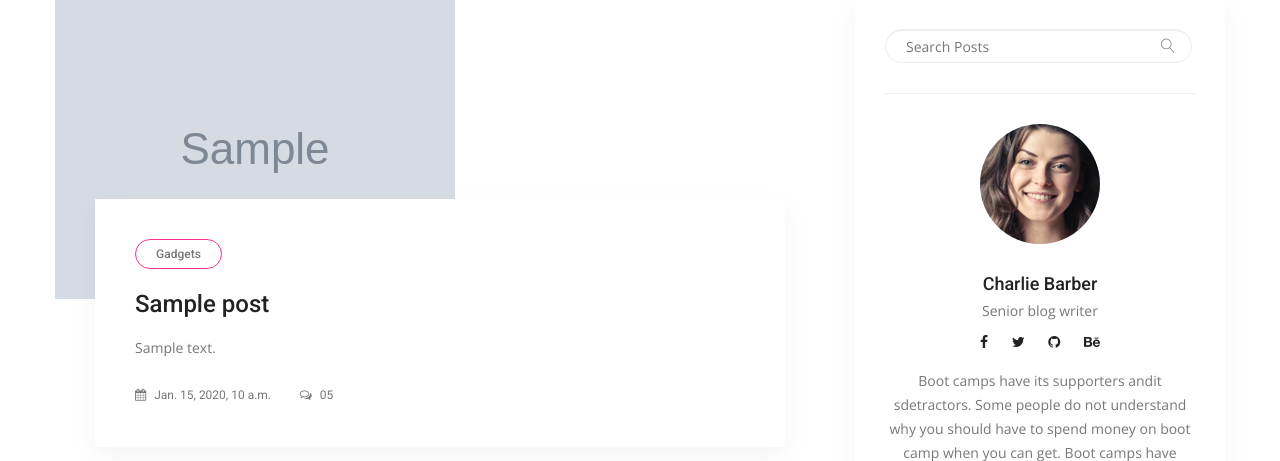
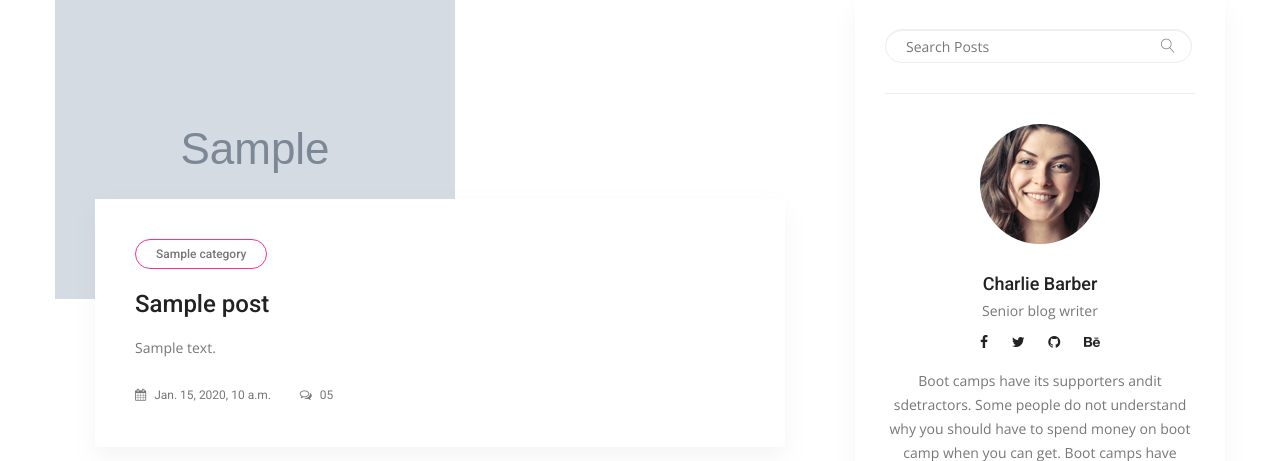
Before and after one commit to ellyjohnmwangi/FantomBlog, a Django app: page / in a window 1280 px wide. Shown: the part 731-1192 px from the top of the page. Run offline with Django 3.2, Linux system fonts and the light colour scheme; tables that the repository leaves empty hold one stand-in row (values such as "Sample post"); grey boxes marked "Sample" are stand-in pictures; some libraries are stand-ins or nearby versions.

Commit message:
category deatil view attributes inserted

```diff
--- a/templates/posts/index.html
+++ b/templates/posts/index.html
@@ -87,7 +87,7 @@
                             	</div>
                             	<div class="blog_text">
 									<div class="blog_text_inner">
-										<a class="cat" href="#">Gadgets</a>
+										<a class="cat" href="#">{{ post.category }}</a>
 										<a href="{% url 'detail' pk=post.pk slug=post.slug %}"><h4>{{ post.title }}</h4></a>
 										<p>{{ post.content|truncatechars:100 }}</p>
 										<div class="date">
```
